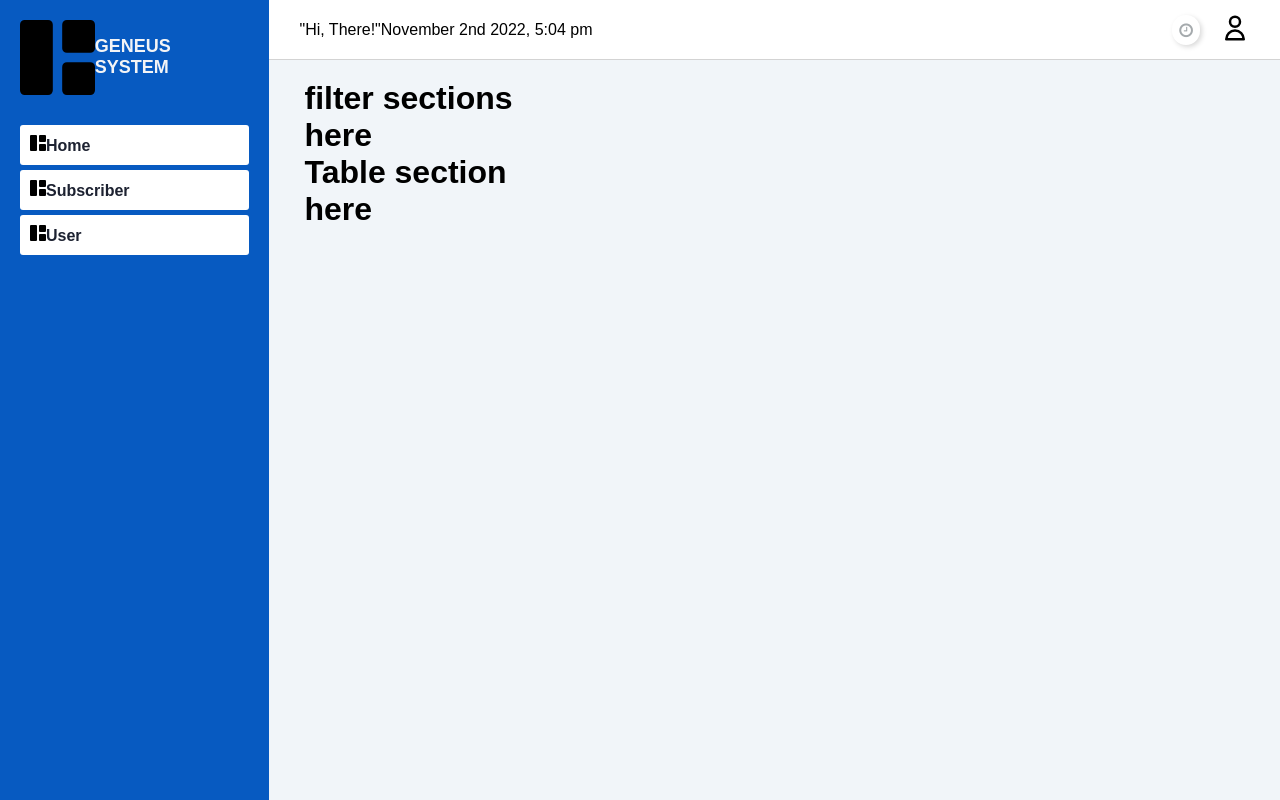
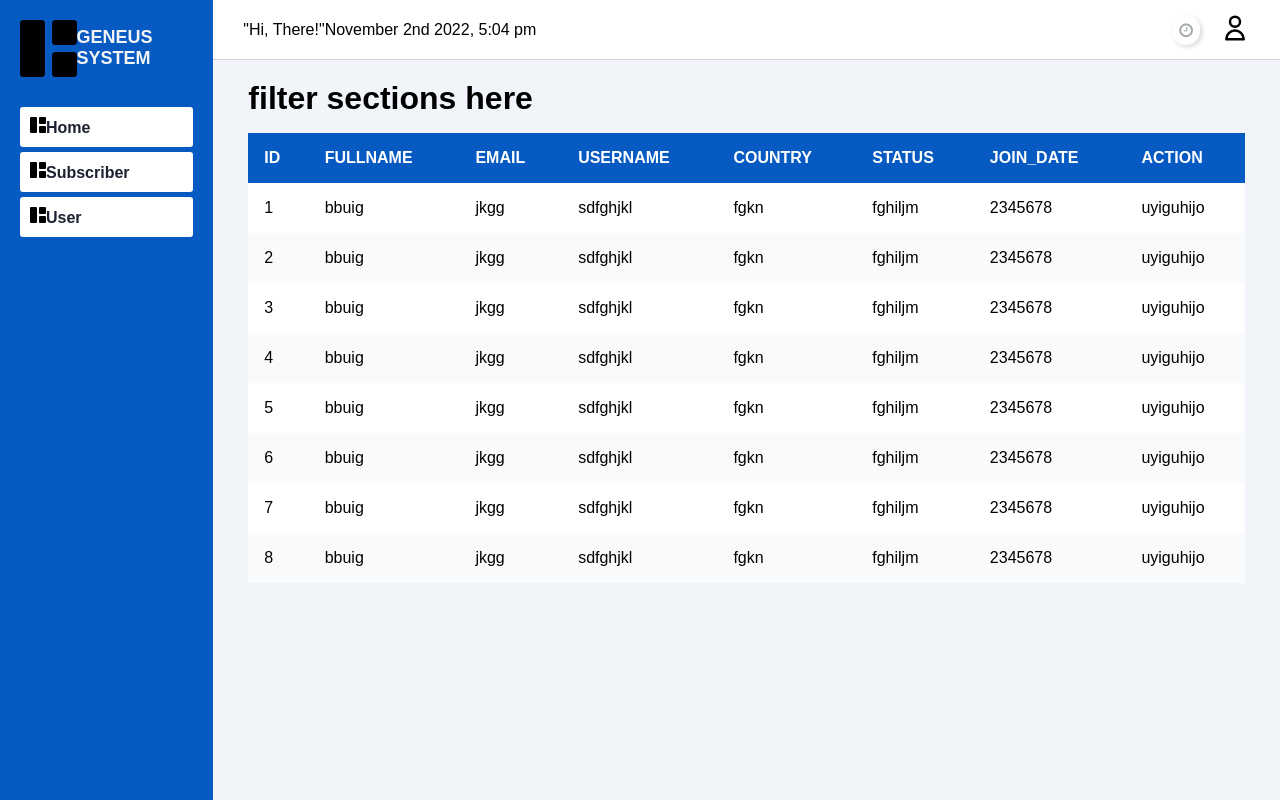
Before and after one commit to bikramoli/Dashboard, a React (Create React App) app in the folder frontend/: page /subscribers in a window 1280 px wide. Built offline with nearby package versions, Linux system fonts and the light colour scheme.

Commit message:
reusable table for passing both column name and body

```diff
--- a/frontend/src/components/ui/subscriber/SubscriberDetail.jsx
+++ b/frontend/src/components/ui/subscriber/SubscriberDetail.jsx
@@ -1,11 +1,38 @@
+import Table from "../table/Table";
+
+const columns = [
+  { field: "id", header: "id" },
+  { field: "fullname", header: "fullname" },
+  { field: "email", header: "email" },
+  { field: "username", header: "username" },
+  { field: "country", header: "country" },
+  { field: "status", header: "status" },
+  { field: "join_date", header: "join_date" },
+  { field: "action", header: "action" },
+];
+
 const SubscriberDetail = () => {
+  var data = [];
+
+  columns?.map((list, index) =>
+    data.push({
+      id: index + 1,
+      fullname: "bbuig",
+      email: "jkgg",
+      username: "sdfghjkl",
+      country: "fgkn",
+      status: "fghiljm",
+      join_date: "2345678",
+      action: "uyiguhijo",
+    })
+  );
   return (
     <>
-      <div class="filter">
+      <div class="">
         <h1>filter sections here</h1>
       </div>
       <div>
-        <h1>Table section here</h1>
+        <Table data={data} columns={columns} />
       </div>
     </>
   );
--- /dev/null
+++ b/frontend/src/components/ui/table/Style.css
@@ -0,0 +1,66 @@
+
+
+  table {
+    width: 100%;
+    border-collapse: collapse;
+  }
+
+
+  thead {
+    background-color: var(--main-color);
+    text-align: left;
+  }
+
+  th,
+  td {
+    font-size: 1rem;
+    padding: 1rem 1rem;
+    color: white;
+  }
+
+  td {
+    font-size: 1rem;
+    color: black;
+  }
+
+  tbody tr:nth-child(even) {
+    background: #f9fafc;
+  }
+
+  .badge {
+    padding: 0.5rem 1rem;
+    border-radius: 20px;
+    font-weight: 700;
+    font-size: 0.7rem;
+  }
+
+  .badge.success {
+    background: var(--color-success);
+    color: var(--main-color);
+  }
+
+  .badge.warning {
+    background: var(--color-warning);
+    color: orange;
+  }
+
+  .td-team {
+    display: flex;
+    align-items: center;
+  }
+
+  .img-1,
+  .img-2,
+  .img-3 {
+    height: 38px;
+    width: 38px;
+    border-radius: 38px;
+    margin-left: -15px;
+    border: solid 3px #efefef;
+    background-size: cover;
+    background-repeat: no-repeat;
+  }
+  .table-view-icon {
+    height: 30px;
+    width: 30px;
+  }
--- /dev/null
+++ b/frontend/src/components/ui/table/Table.jsx
@@ -0,0 +1,43 @@
+import "./Style.css";
+import React from "react";
+import CardWrapper from "../wrapper/CardWrapper";
+
+const Table = (props) => {
+  const { data, columns } = props;
+
+  const getCaps = (head, field) => {
+    if (head) return head.toUpperCase();
+    return field.toUpperCase();
+  };
+
+  return (
+    <CardWrapper>
+      <div className="table">
+        <table>
+          <thead>
+            <tr>
+              {columns &&
+                columns.map((head, index) => (
+                  <th key={index} scope="col">
+                    {getCaps(head.header, head.field)}
+                  </th>
+                ))}
+            </tr>
+          </thead>
+          <tbody>
+            {data &&
+              data.map((row, index) => (
+                <tr key={index}>
+                  {columns.map((col, index) => (
+                    <td key={index}>{row[col.field]}</td>
+                  ))}
+                </tr>
+              ))}
+          </tbody>
+        </table>
+      </div>
+    </CardWrapper>
+  );
+};
+
+export default Table;
--- /dev/null
+++ b/frontend/src/components/ui/wrapper/CardWrapper.jsx
@@ -0,0 +1,6 @@
+import "./Style.css";
+
+const CardWrapper = (props) => {
+  return <div className="activity-card">{props.children}</div>;
+};
+export default CardWrapper;
--- a/frontend/src/components/ui/wrapper/Style.css
+++ b/frontend/src/components/ui/wrapper/Style.css
@@ -3,3 +3,8 @@
 .main__container {
   padding: 20px 35px;
 }
+.activity-card {
+  background-color: #ffffff;
+  border-radius: 7px;
+  margin-top: 16px;
+}
--- a/frontend/src/index.css
+++ b/frontend/src/index.css
@@ -26,10 +26,9 @@ body {
 .container {
   display: grid;
   height: 100vh;
-  grid-template-columns: 0.8fr 1fr 1fr 1fr;
+  grid-template-columns: 0.8fr 4fr ;
   grid-template-rows: 0.2fr 3fr;
   grid-template-areas:
     "sidebar nav nav nav"
     "sidebar main main main";
-  /* grid-gap: 0.2rem; */
 }
--- a/frontend/src/layouts/Layout.jsx
+++ b/frontend/src/layouts/Layout.jsx
@@ -5,7 +5,7 @@ import WrapperMain from "../components/ui/wrapper/WrapperMain";
 
 const Layout = () => {
   return (
-    <div class="container">
+    <div className="container">
       <Navbar />
       <WrapperMain>
         <Outlet />
```
